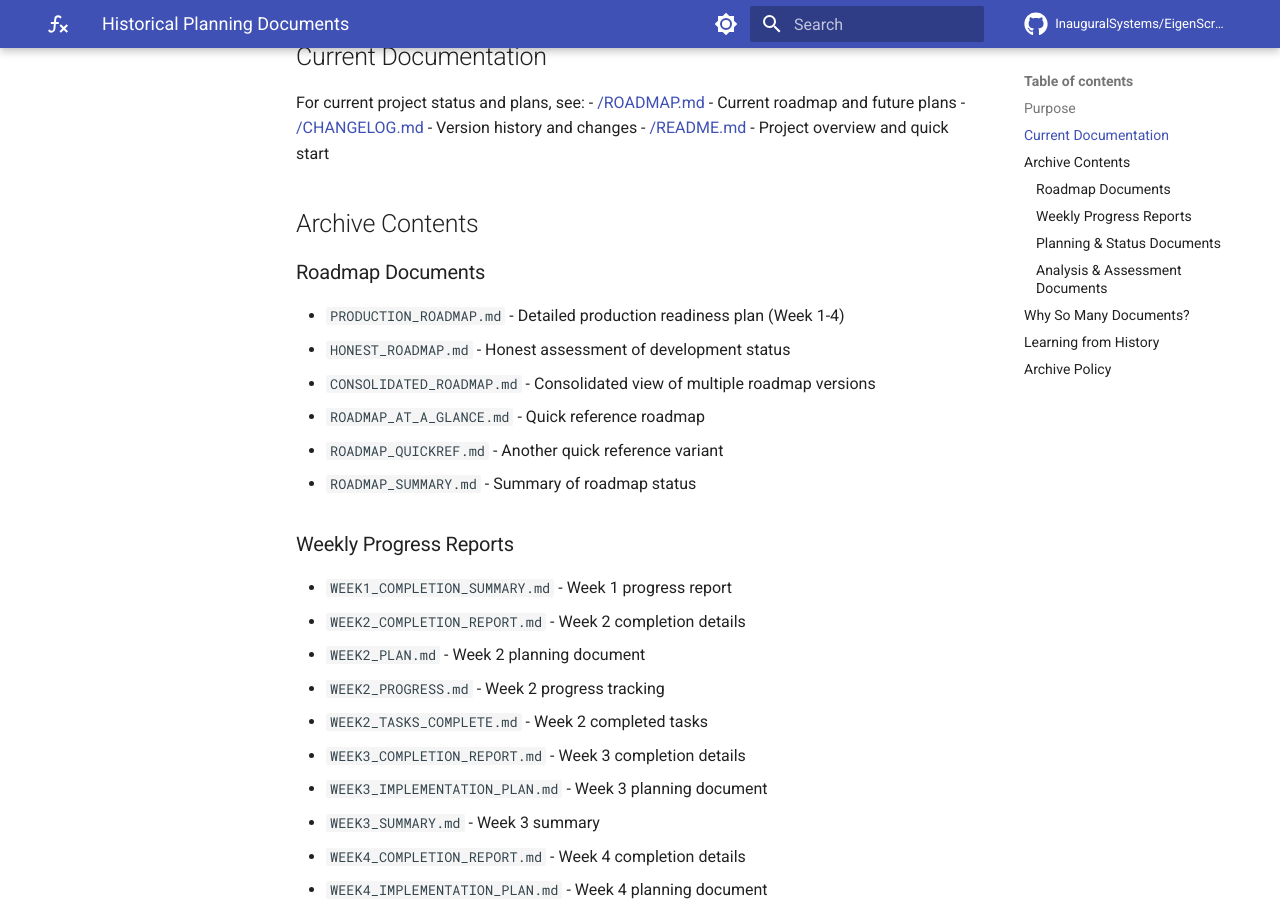
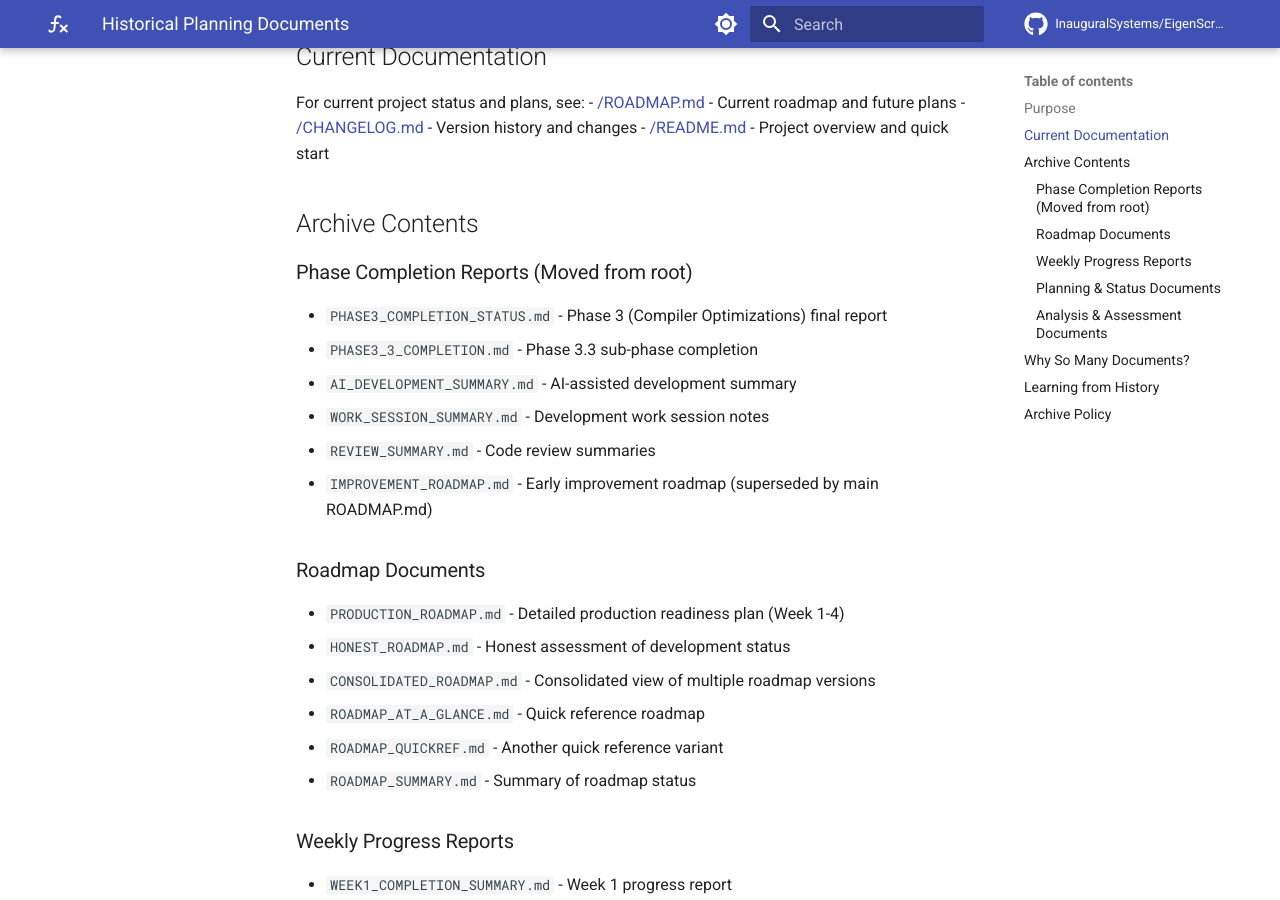
Before and after one commit to InauguralSystems/EigenScript, an MkDocs documentation site: the page built from docs/archive/README.md, in a window 1280 px wide and 900 px high, scrolled down 448 px. Built offline with MkDocs 1.6.1 and Material for MkDocs 9.7.7, drawn with Linux system fonts in a browser that asks for light colours; comment, search, counter and statistics services are not loaded; the version menu is left out.

Commit message:
Reorganize root directory and fix Python version references
Co-authored-by: InauguralPhysicist <217690737+InauguralPhysicist@users.noreply.github.com>

```diff
--- a/docs/archive/README.md
+++ b/docs/archive/README.md
@@ -14,6 +14,14 @@ For current project status and plans, see:
 - [/README.md](../../README.md) - Project overview and quick start
 
 ## Archive Contents
+
+### Phase Completion Reports (Moved from root)
+- `PHASE3_COMPLETION_STATUS.md` - Phase 3 (Compiler Optimizations) final report
+- `PHASE3_3_COMPLETION.md` - Phase 3.3 sub-phase completion
+- `AI_DEVELOPMENT_SUMMARY.md` - AI-assisted development summary
+- `WORK_SESSION_SUMMARY.md` - Development work session notes
+- `REVIEW_SUMMARY.md` - Code review summaries
+- `IMPROVEMENT_ROADMAP.md` - Early improvement roadmap (superseded by main ROADMAP.md)
 
 ### Roadmap Documents
 - `PRODUCTION_ROADMAP.md` - Detailed production readiness plan (Week 1-4)
```
Also changed, not shown: CONTRIBUTING.md (+1 -1 lines), docs/contributing.md (+1 -1 lines), docs/getting-started.md (+1 -1 lines), docs/ISSUE_REPORT.md (renamed from ISSUE_REPORT.md), docs/KNOWN_ISSUES.md (renamed from KNOWN_ISSUES.md), docs/QUICK_FIXES.md (renamed from QUICK_FIXES.md), docs/TEST_RESULTS.md (renamed from TEST_RESULTS.md), docs/archive/AI_DEVELOPMENT_SUMMARY.md (renamed from AI_DEVELOPMENT_SUMMARY.md), docs/archive/IMPROVEMENT_ROADMAP.md (renamed from IMPROVEMENT_ROADMAP.md), docs/archive/PHASE3_3_COMPLETION.md (renamed from PHASE3_3_COMPLETION.md), docs/archive/PHASE3_COMPLETION_STATUS.md (renamed from PHASE3_COMPLETION_STATUS.md), docs/archive/REVIEW_SUMMARY.md (renamed from REVIEW_SUMMARY.md), docs/archive/WORK_SESSION_SUMMARY.md (renamed from WORK_SESSION_SUMMARY.md).
